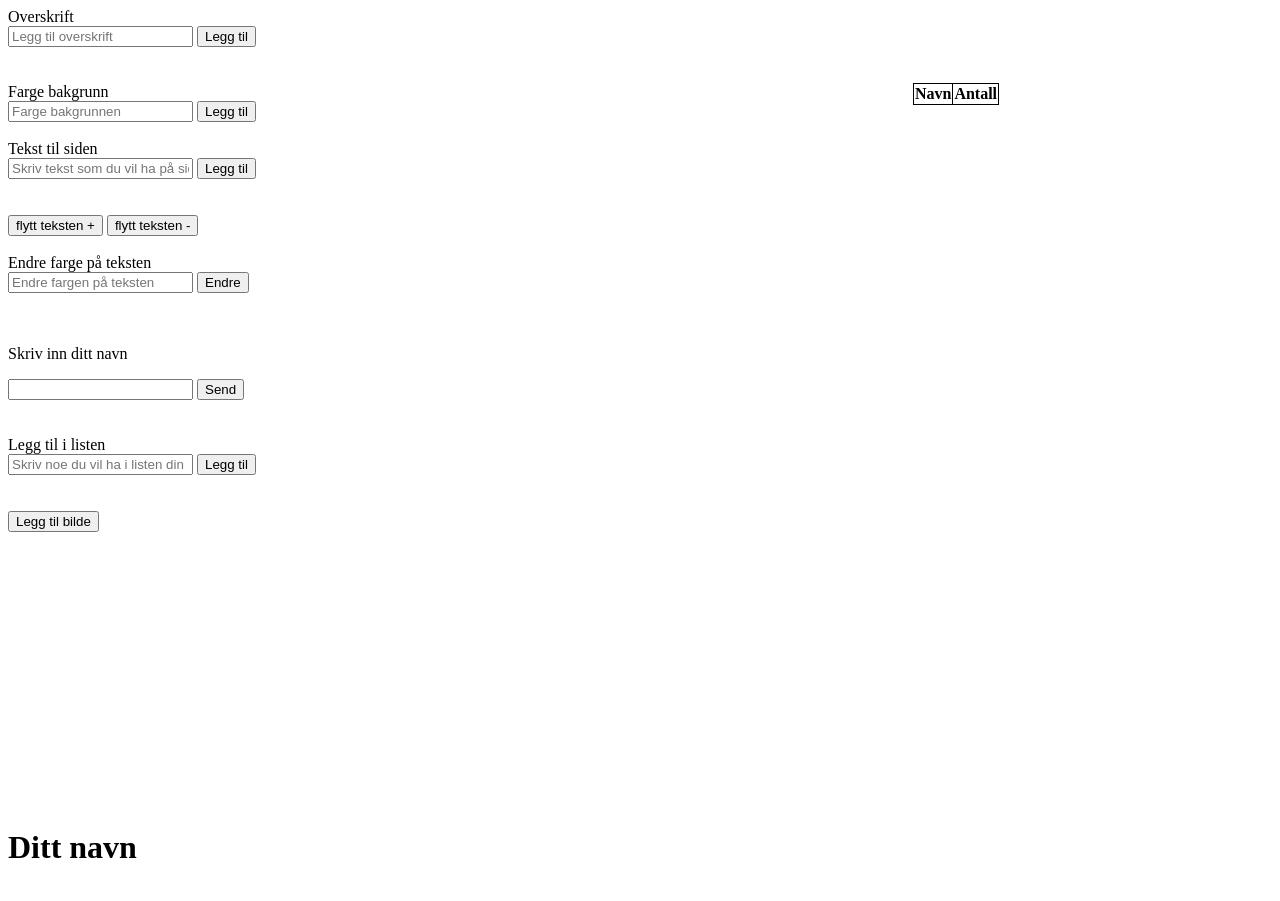
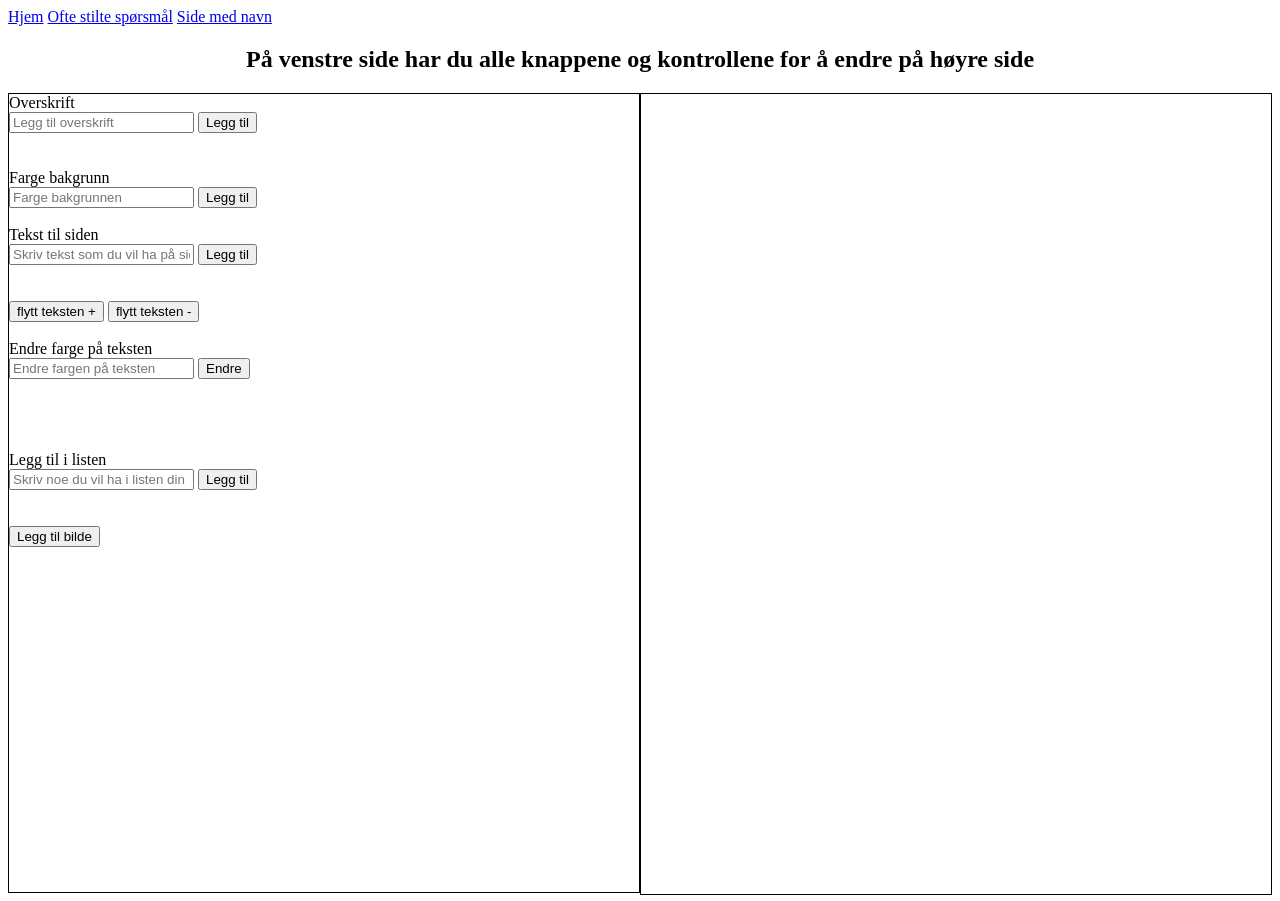
Before and after one commit to Momant24/Orsoppgave_ny, a Flask app: template templates/index.html in a window 1280 px wide. Before the commit the page ends 858 px from the top, so only its background shows below. Run offline with Flask 3, Linux system fonts and the light colour scheme; the template is opened without the code that fills it, so the values that code supplies are empty.

Commit message:
Siste utgave

```diff
--- a/app.py
+++ b/app.py
@@ -3,10 +3,20 @@ from databaseting import db_config, get_db_connection
 
 app = Flask(__name__)
 
-print("✅ Database koblet til!") if get_db_connection() else print("❌ Ingen tilkobling!")
+print("Database koblet til!") if get_db_connection() else print("Ingen tilkobling!")
 
-@app.route('/', methods=['GET', 'POST'])
+@app.route('/')
 def index():
+
+    return render_template('index.html')
+
+
+@app.route('/faq')
+def faq():
+    return render_template('faq.html')
+@app.route('/navn', methods=['GET', 'POST'])
+def navnside():
+
     conn = get_db_connection()
     cursor = conn.cursor(dictionary=True)
 
@@ -29,21 +39,7 @@ def index():
         navn_liste.append([navnvalg, resultat])
 
 
-
-    #navn_resultat = cursor.fetchall()
-    #cursor.close()
-    #conn.close()
-
-    #defult_liste = [rad['navn'] for rad in navn_resultat]
-
-
-
-
-    return render_template('index.html', navn_liste=navn_liste)
-
-
-
-
+    return render_template('navn.html', navn_liste=navn_liste)
 
 
 if __name__ == '__main__':
--- a/static/style.css
+++ b/static/style.css
@@ -9,9 +9,9 @@
     width: 13vw;
     height: 20vh;
 }
-.venstreside{
+.Venstreside{
 width: 50%;
-
+border: #000 solid 1.5px;
 
 }
 .høyreside{
@@ -20,7 +20,9 @@ width: 50%;
     display: wrap;
     align-items: center;
     width: 50%;
-    height: 100%
+    height: 100%;
+    border: #000 solid 1.5px;
+
 
 }
 .halveskjermen{
@@ -28,6 +30,7 @@ width: 50%;
     justify-content: space-between;
     width: 100%;
     height: 100vh;
+
 }
 .bilde{
     display: flex;
@@ -39,3 +42,7 @@ width: 50%;
     display: flex;
     flex-direction: column;
 }
+#Overskirft{
+    display: flex;
+    justify-content: center;
+}
--- a/templates/index.html
+++ b/templates/index.html
@@ -7,6 +7,10 @@
     <link rel="stylesheet" href="/static/style.css">
 </head>
 <body>
+    <a href="/">Hjem</a>
+    <a href="/faq">Ofte stilte spørsmål</a>
+    <a href="/navn">Side med navn</a>
+    <h2 id="Overskirft">På venstre side har du alle knappene og kontrollene for å endre på høyre side</h2>
     <div class="halveskjermen">
         <div class="Venstreside">
 
@@ -53,11 +57,7 @@
             </div>
             <br>
             <br>
-            <p>Skriv inn ditt navn</p>
-            <form method="POST">
-                <input type="text" name="navninn">
-                <button type="submit">Send</button>
-            </form>
+
             <br>
             <br>
             <div class="eninputtalt">
@@ -80,22 +80,6 @@
         <div id="høyre" class="høyreside">
             <h1 id="overskrift"></h1>
             <p id="fintekst"></p>
-            <table id="navntabell">
-                <thead>
-                    <tr>
-                        <th>Navn</th>
-                        <th>Antall</th>
-                    </tr>
-                </thead>
-                <tbody>
-                    {% for text in navn_liste %}
-                    <tr>
-                        <td>{{ text[0] }}</td>
-                        <td>{{ text[1][0]['COUNT(navn)'] }}</td>
-                    </tr>
-                    {% endfor %}
-                </tbody>
-            </table>
             <ul id="minliste">
             </ul>
             <div id="bilde"></div>
@@ -104,8 +88,6 @@
 
         </div>
     </div>
-    <h1>Ditt navn</h1>
-
 
 </body>
 <script src='static/javascript.js'></script>
```
Also changed, not shown: templates/faq.html (added, +22 -0 lines), templates/navn.html (added, +41 -0 lines).
